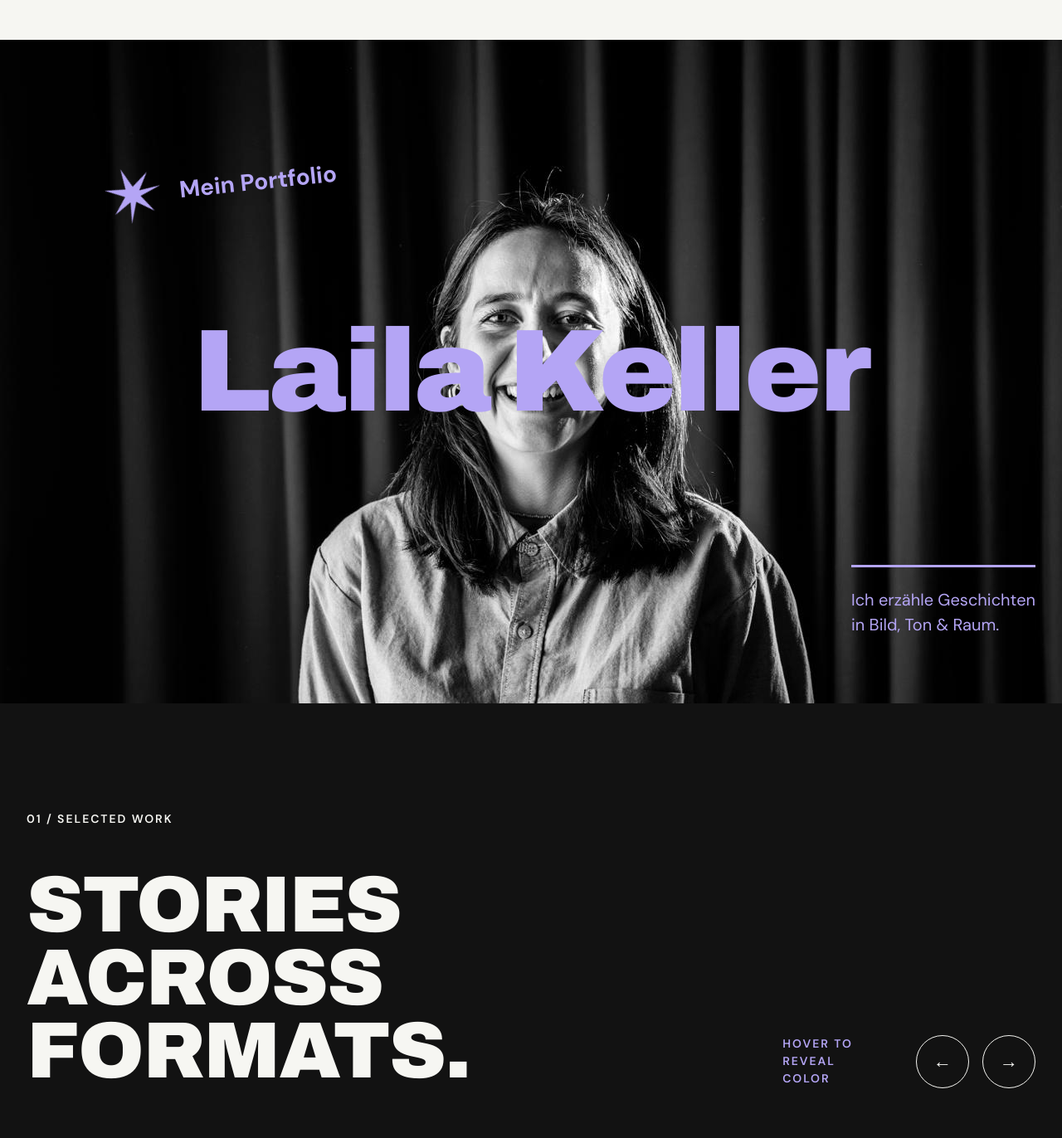
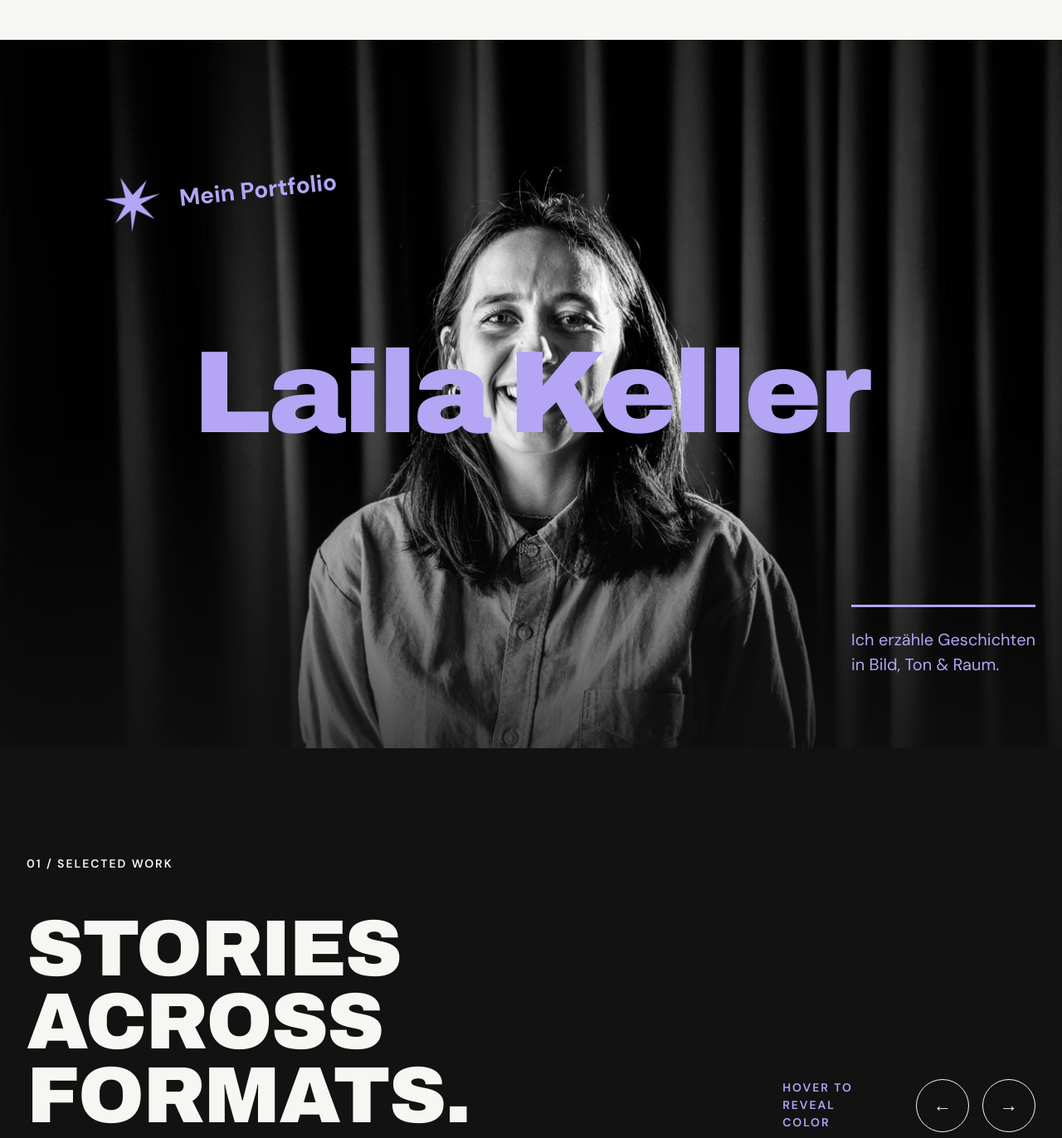
Before and after one commit to Lailaaaa23/portfolio, a PHP site: page / in a window 1280 px wide. Shown: the part 220-1592 px from the top of the page at 83% size. Run offline with PHP 8.4, Linux system fonts and the light colour scheme.

Commit message:
herobild und links angepasst

```diff
--- a/css/style.css
+++ b/css/style.css
@@ -190,7 +190,10 @@ button {
 /* ---------- 5. HERO ---------- */
 .hero {
   position: relative;
-  min-height: 100vh;
+  /* Die Sektion hat dasselbe Seitenverhältnis wie das Foto (3:2).
+     So wird das Bild nicht unnötig vergrössert oder beschnitten. */
+  aspect-ratio: 3 / 2;
+  max-height: 120vh;
   display: flex;
   align-items: center;
   justify-content: center;
@@ -201,14 +204,25 @@ button {
 
 /* Das Foto liegt in einer eigenen Ebene hinter dem Text,
    damit nur das Bild schwarz-weiss wird, nicht die Schrift.
-   Lege dein Foto als images/hero.jpg ab.
+   Das Foto liegt unter images/hero.JPG.
    Solange es fehlt, bleibt der Hintergrund einfach dunkel. */
 .hero::before {
   content: "";
   position: absolute;
   inset: 0;
-  background: url("../images/hero.jpg") center top / cover no-repeat;
+  /* Achtung: Auf dem Server zählt Gross-/Kleinschreibung.
+     Der Dateiname muss exakt so geschrieben sein wie hier. */
+  background: url("../images/hero.JPG") center 30% / cover no-repeat;
   filter: grayscale(1);
+  z-index: 0;
+}
+
+/* Leichter dunkler Verlauf unten, damit der Text gut lesbar bleibt */
+.hero::after {
+  content: "";
+  position: absolute;
+  inset: 0;
+  background: linear-gradient(to bottom, transparent 55%, rgba(18, 18, 18, 0.75));
   z-index: 0;
 }
 
@@ -609,7 +623,11 @@ button {
     font-size: 12px;
   }
 
+  /* Auf dem Handy ist der Bildschirm hochformatig:
+     hier lieber höher machen und auf das Gesicht ausrichten. */
   .hero {
+    aspect-ratio: auto;
+    max-height: none;
     min-height: 80vh;
   }
 
--- a/index.html
+++ b/index.html
@@ -184,7 +184,7 @@
       <p class="eyebrow">Have a story in mind?</p>
     </div>
 
-    <a href="mailto:laila.keller@stud.fhgr.ch" class="contact-cta">
+    <a href="mailto:laila.keller@silverfish.ch" class="contact-cta">
       <span class="contact-title">Get in<br>touch</span>
       <span class="contact-arrow" aria-hidden="true">&rarr;</span>
     </a>
@@ -192,8 +192,8 @@
     <div class="contact-bottom">
       <p>Based in Switzerland · Working everywhere</p>
       <div class="contact-links">
-        <a href="mailto:laila.keller@stud.fhgr.ch">Email ↗</a>
-        <a href="#" target="_blank" rel="noopener">LinkedIn ↗</a>
+        <a href="mailto:laila.keller@silverfish.ch">Email ↗</a>
+        <a href="https://www.linkedin.com/in/laila-keller-3611502a5" target="_blank" rel="noopener">LinkedIn ↗</a>
       </div>
       <a href="#top">Back to top ↑</a>
     </div>
```
Also changed, not shown: README.md.
